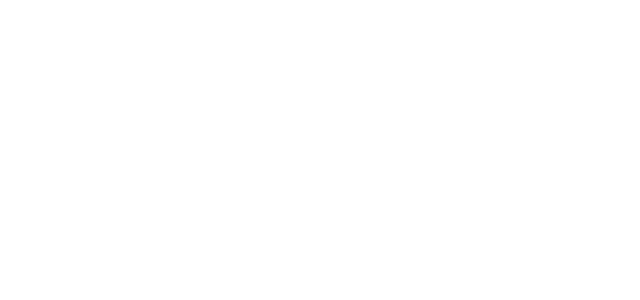
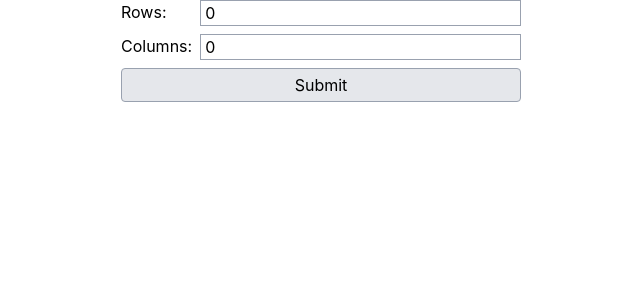
Before and after one commit to yiwenwangANU/react_code_interview, a React (Vite) app: page /generatetable in a window 1280 px wide. Before the commit this address had no page. Shown: the top 300 px of the page, without its empty margins (319-959 px from the left). Built offline with nearby package versions, Linux system fonts and the light colour scheme.

Commit message:
add generateTablePage

```diff
--- a/src/App.tsx
+++ b/src/App.tsx
@@ -6,6 +6,7 @@
 import ProgressBarPage from "./pages/ProgressBarPage";
 import MortgageCalculatorPage from "./pages/MortgageCalculatorPage";
 import FlightBookerPage from "./pages/FlightBookerPage";
+import GenerateTablePage from "./pages/GenerateTablePage";
 
 const App = () => (
   <Routes>
@@ -16,6 +17,7 @@
     <Route path="/progressbar" element={<ProgressBarPage />} />
     <Route path="/mortgagecalculator" element={<MortgageCalculatorPage />} />
     <Route path="/flightbooker" element={<FlightBookerPage />} />
+    <Route path="/generatetable" element={<GenerateTablePage />} />
   </Routes>
 );
 
--- a/src/pages/FlightBookerPage/FlightBookerPage.tsx
+++ b/src/pages/FlightBookerPage/FlightBookerPage.tsx
@@ -1,12 +1,18 @@
 import { zodResolver } from "@hookform/resolvers/zod";
 import { format, isBefore, parseISO } from "date-fns";
-import { type FC } from "react";
-import { useForm, type SubmitHandler } from "react-hook-form";
+import type { FC } from "react";
+import { useForm } from "react-hook-form";
 import z from "zod";
 
 const FLIGHT_OPTIONS = [
-  { label: "One-way flight", value: "oneWay" },
-  { label: "Rounded-trip flight", value: "roundedTrip" },
+  {
+    label: "One-way flight",
+    value: "oneWay",
+  },
+  {
+    label: "Round-trip flight",
+    value: "roundTrip",
+  },
 ] as const;
 
 const flightValues = FLIGHT_OPTIONS.map((option) => option.value);
@@ -19,74 +25,77 @@
   })
   .refine(
     (data) =>
-      data.flight !== "roundedTrip" ||
-      (data.returnDate !== undefined &&
+      data.flight === "oneWay" ||
+      (data.returnDate &&
         !isBefore(parseISO(data.returnDate), parseISO(data.departureDate))),
+
     {
-      message: "Return date cannot be before departure date",
+      message: "Return date must be after depature date",
       path: ["returnDate"],
-    }
+    },
   );
-
-type Inputs = z.infer<typeof schema>;
 
 const FlightBookerPage: FC = () => {
   const today = format(new Date(), "yyyy-MM-dd");
   const {
     register,
-    handleSubmit,
     watch,
     formState: { errors },
-  } = useForm<Inputs>({
+    handleSubmit,
+  } = useForm({
     resolver: zodResolver(schema),
   });
-  const onSubmit: SubmitHandler<Inputs> = (data) => console.log(data);
 
   return (
     <form
+      onSubmit={handleSubmit((data) => {
+        console.log(data);
+      })}
       className="mx-auto grid w-200 gap-2"
-      onSubmit={handleSubmit(onSubmit)}
     >
       <select
-        defaultValue="oneWay"
         {...register("flight")}
-        id="flight-select"
         className="rounded border-1 border-gray-400 bg-gray-200 px-2 py-1"
       >
         {FLIGHT_OPTIONS.map((option) => (
-          <option key={option.value} value={option.value}>
-            {option.label}
-          </option>
+          <option
+            key={option.value}
+            label={option.label}
+            value={option.value}
+          />
         ))}
       </select>
       {errors.flight && (
         <span className="text-red-500">{errors.flight.message}</span>
       )}
       <input
-        className="border-1 border-gray-400 py-0.5"
         type="date"
+        {...register("departureDate")}
         defaultValue={today}
-        {...register("departureDate")}
         min={today}
+        className="rounded border-1 border-gray-400 px-2 py-1"
       />
       {errors.departureDate && (
         <span className="text-red-500">{errors.departureDate.message}</span>
       )}
-      {watch("flight") === "roundedTrip" && (
+      {watch("flight") === "roundTrip" && (
+        <>
           <input
-          className="border-1 border-gray-400 py-0.5"
             type="date"
+            {...register("returnDate")}
+            defaultValue={today}
             min={today}
-          defaultValue={today}
-          {...register("returnDate")}
+            className="rounded border-1 border-gray-400 px-2 py-1"
           />
-      )}
           {errors.returnDate && (
             <span className="text-red-500">{errors.returnDate.message}</span>
           )}
-      <button className="cursor-pointer rounded border-1 border-gray-400 bg-gray-200 py-0.5">
-        Book
-      </button>
+        </>
+      )}
+      <input
+        type="submit"
+        className="cursor-pointer rounded border-1 border-gray-400 bg-gray-200 px-2 py-1"
+      />
     </form>
   );
 };
--- /dev/null
+++ b/src/pages/GenerateTablePage/GenerateTablePage.tsx
@@ -0,0 +1,86 @@
+import { zodResolver } from "@hookform/resolvers/zod";
+import { useState, type FC } from "react";
+import { useForm } from "react-hook-form";
+import z from "zod";
+
+const schema = z.object({
+  rows: z.number().int().positive("row number needs to be a positive integer"),
+  cols: z
+    .number()
+    .int()
+    .positive("column number needs to be a positive integer"),
+});
+
+type Table = {
+  rows: number;
+  cols: number;
+  cells: number;
+};
+
+const GenerateTablePage: FC = () => {
+  const {
+    register,
+    handleSubmit,
+    formState: { errors },
+  } = useForm({
+    resolver: zodResolver(schema),
+  });
+
+  const [table, setTable] = useState<Table | null>(null);
+  const onSubmit = (data: z.infer<typeof schema>) => {
+    setTable({
+      rows: data.rows,
+      cols: data.cols,
+      cells: data.rows * data.cols,
+    });
+  };
+  return (
+    <div>
+      <form
+        onSubmit={handleSubmit(onSubmit)}
+        className="mx-auto grid w-100 grid-cols-[auto_1fr] gap-2"
+      >
+        <label>Rows:</label>
+        <input
+          {...register("rows", { valueAsNumber: true })}
+          type="number"
+          className="border-1 border-gray-400 px-1"
+          defaultValue={0}
+        />
+        {errors.rows && (
+          <span className="col-span-2 text-red-500">{errors.rows.message}</span>
+        )}
+        <label>Columns:</label>
+        <input
+          {...register("cols", { valueAsNumber: true })}
+          type="number"
+          className="border-1 border-gray-400 px-1"
+          defaultValue={0}
+        />
+        {errors.cols && (
+          <span className="col-span-2 text-red-500">{errors.cols.message}</span>
+        )}
+        <button
+          type="submit"
+          className="col-span-2 cursor-pointer rounded border-1 border-gray-400 bg-gray-200 px-2 py-1"
+        >
+          Submit
+        </button>
+      </form>
+      {table && (
+        <div
+          className="mx-auto my-10 grid w-fit grid-flow-col border-t border-l border-gray-400"
+          style={{ gridTemplateRows: `repeat(${table.rows}, 1fr)` }}
+        >
+          {Array.from({ length: table.cells }, (_, index) => (
+            <span className="flex h-10 w-10 items-center justify-center border-r border-b border-gray-400">
+              {index + 1}
+            </span>
+          ))}
+        </div>
+      )}
+    </div>
+  );
+};
+
+export default GenerateTablePage;
--- /dev/null
+++ b/src/pages/GenerateTablePage/index.ts
@@ -0,0 +1 @@
+export { default } from "./GenerateTablePage";
--- a/src/pages/HomePage/HomePage.tsx
+++ b/src/pages/HomePage/HomePage.tsx
@@ -8,6 +8,7 @@
     <NavLink to="/progressbar">Progress Bar</NavLink>
     <NavLink to="/mortgagecalculator">Mortgage Calculator</NavLink>
     <NavLink to="/flightbooker">Flight Booker</NavLink>
+    <NavLink to="/generatetable">Generate Table</NavLink>
   </nav>
 );
 
```
Lines whose indentation alone changed are shown as unchanged.
